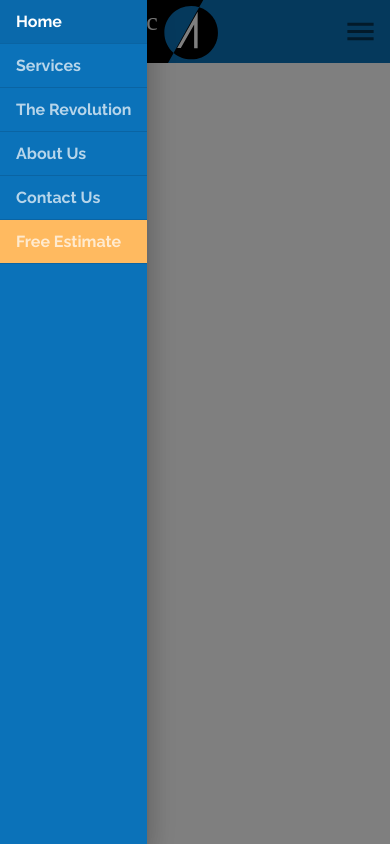
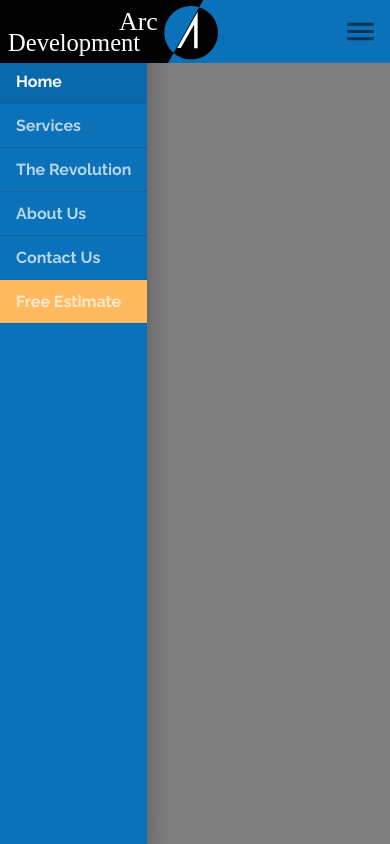
Before and after one commit to daryltct/Arc, a React (Create React App) app: page / in a window 390 px wide. Both pictures are taken after a click on the button 360 px from the left and 31 px from the top of the page. Built offline with nearby package versions, Linux system fonts and the light colour scheme.

Commit message:
Refactor to use map for rendering Tabs and ListItems

```diff
--- a/src/components/ui/Header.js
+++ b/src/components/ui/Header.js
@@ -105,10 +105,16 @@
 		opacity: 0.7
 	},
 	drawerItemSelected: {
+		'& .MuiListItemText-root': {
 			opacity: 1
+		}
 	},
 	drawerItemEstimate: {
 		backgroundColor: theme.palette.common.orange
+	},
+	//clipped appbar
+	appbar: {
+		zIndex: theme.zIndex.modal + 1
 	}
 }));
 
@@ -145,87 +151,63 @@
 	};
 
 	const menuOptions = [
-		{ name: 'Services', link: '/services' },
-		{ name: 'Customer Software Development', link: '/customsoftware' },
-		{ name: 'Mobile App Development', link: '/mobileapps' },
-		{ name: 'Website Development', link: '/websites' }
+		{ name: 'Services', link: '/services', activeIndex: 1, selectedIndex: 0 },
+		{ name: 'Customer Software Development', link: '/customsoftware', activeIndex: 1, selectedIndex: 1 },
+		{ name: 'Mobile App Development', link: '/mobileapps', activeIndex: 1, selectedIndex: 2 },
+		{ name: 'Website Development', link: '/websites', activeIndex: 1, selectedIndex: 3 }
+	];
+
+	const routes = [
+		{ name: 'Home', link: '/', activeIndex: 0 },
+		{
+			name: 'Services',
+			link: '/services',
+			activeIndex: 1,
+			ariaOwns: anchorEl ? 'simple-menu' : undefined,
+			ariaPopup: anchorEl ? 'true' : undefined,
+			mouseOver: (event) => handleClick(event)
+		},
+		{ name: 'The Revolution', link: '/revolution', activeIndex: 2 },
+		{ name: 'About Us', link: '/about', activeIndex: 3 },
+		{ name: 'Contact Us', link: '/contact', activeIndex: 4 }
 	];
 
 	useEffect(
 		() => {
+			//prevent active tab from defaulting upon refresh
+			[ ...menuOptions, ...routes ].forEach((route) => {
 				switch (window.location.pathname) {
-				case '/':
-					if (value !== 0) {
-						setValue(0);
+					case `${route.link}`:
+						if (value !== route.activeIndex) {
+							setValue(route.activeIndex);
+							if (route.selectedIndex && route.selectedIndex !== selectedIndex) {
+								setSelectedIndex(route.selectedIndex);
 							}
-					break;
-				case '/services':
-					if (value !== 1) {
-						setValue(1);
-						setSelectedIndex(0);
-					}
-					break;
-				case '/customsoftware':
-					if (value !== 1) {
-						setValue(1);
-						setSelectedIndex(1);
-					}
-					break;
-				case '/mobileapps':
-					if (value !== 1) {
-						setValue(1);
-						setSelectedIndex(2);
-					}
-					break;
-				case '/websites':
-					if (value !== 1) {
-						setValue(1);
-						setSelectedIndex(3);
-					}
-					break;
-				case '/revolution':
-					if (value !== 2) {
-						setValue(2);
-					}
-					break;
-				case '/about':
-					if (value !== 3) {
-						setValue(3);
-					}
-					break;
-				case '/contact':
-					if (value !== 4) {
-						setValue(4);
-					}
-					break;
-				case '/estimate':
-					if (value !== 5) {
-						setValue(5);
 						}
 						break;
 					default:
 						break;
 				}
+			});
 		},
-		[ value ]
+		[ value, menuOptions, selectedIndex, routes ]
 	);
 
 	const tabs = (
 		<React.Fragment>
 			<Tabs value={value} onChange={handleChange} className={classes.tabContainer} indicatorColor="primary">
-				<Tab className={classes.tab} component={Link} to="/" label="Home" />
+				{routes.map((route, index) => (
 					<Tab
-					aria-owns={anchorEl ? 'simple-menu' : undefined}
-					aria-haspopup={anchorEl ? 'true' : undefined}
-					onMouseOver={(event) => handleClick(event)}
+						key={`${route}${index}`}
 						className={classes.tab}
 						component={Link}
-					to="/services"
-					label="Services"
+						to={route.link}
+						label={route.name}
+						aria-owns={route.ariaOwns}
+						aria-haspopup={route.ariaPopup}
+						onMouseOver={route.mouseOver}
 					/>
-				<Tab className={classes.tab} component={Link} to="/revolution" label="The Revolution" />
-				<Tab className={classes.tab} component={Link} to="/about" label="About Us" />
-				<Tab className={classes.tab} component={Link} to="/contact" label="Contact Us" />
+				))}
 			</Tabs>
 			<Button variant="contained" color="secondary" className={classes.button}>
 				Free Estimate
@@ -238,10 +220,12 @@
 				classes={{ paper: classes.menu }}
 				MenuListProps={{ onMouseLeave: handleClose }}
 				elevation={0}
+				style={{ zIndex: 1302 }}
+				keepMounted
 			>
 				{menuOptions.map((option, index) => (
 					<MenuItem
-						key={option}
+						key={`${option}${index}`}
 						component={Link}
 						to={option.link}
 						classes={{ root: classes.menuItem }}
@@ -269,115 +253,30 @@
 				onClose={() => setOpenDrawer(false)}
 				onOpen={() => setOpenDrawer(true)}
 			>
+				<div className={classes.toolbarMargin} />
 				<List disablePadding>
+					{routes.map((route) => (
 						<ListItem
+							key={`${route}${route.activeIndex}`}
 							divider
 							button
+							component={Link}
+							to={route.link}
+							selected={value === route.activeIndex}
+							classes={{ selected: classes.drawerItemSelected }}
 							onClick={() => {
 								setOpenDrawer(false);
-							setValue(0);
+								setValue(route.activeIndex);
 							}}
-						selected={value === 0}
-						component={Link}
-						to="/"
 						>
-						<ListItemText
-							className={
-								value === 0 ? [ classes.drawerItem, classes.drawerItemSelected ] : classes.drawerItem
-							}
-							disableTypography
-						>
-							Home
+							<ListItemText className={classes.drawerItem} disableTypography>
+								{route.name}
 							</ListItemText>
 						</ListItem>
+					))}
+
 					<ListItem
-						divider
-						button
-						onClick={() => {
-							setOpenDrawer(false);
-							setValue(1);
-						}}
-						selected={value === 1}
-						component={Link}
-						to="/services"
-					>
-						<ListItemText
-							className={
-								value === 1 ? [ classes.drawerItem, classes.drawerItemSelected ] : classes.drawerItem
-							}
-							disableTypography
-						>
-							Services
-						</ListItemText>
-					</ListItem>
-					<ListItem
-						divider
-						button
-						onClick={() => {
-							setOpenDrawer(false);
-							setValue(2);
-						}}
-						selected={value === 2}
-						component={Link}
-						to="/revolution"
-					>
-						<ListItemText
-							className={
-								value === 2 ? [ classes.drawerItem, classes.drawerItemSelected ] : classes.drawerItem
-							}
-							disableTypography
-						>
-							The Revolution
-						</ListItemText>
-					</ListItem>
-					<ListItem
-						divider
-						button
-						onClick={() => {
-							setOpenDrawer(false);
-							setValue(3);
-						}}
-						selected={value === 3}
-						component={Link}
-						to="/about"
-					>
-						<ListItemText
-							className={
-								value === 3 ? [ classes.drawerItem, classes.drawerItemSelected ] : classes.drawerItem
-							}
-							disableTypography
-						>
-							About Us
-						</ListItemText>
-					</ListItem>
-					<ListItem
-						divider
-						button
-						onClick={() => {
-							setOpenDrawer(false);
-							setValue(4);
-						}}
-						selected={value === 4}
-						component={Link}
-						to="/contact"
-					>
-						<ListItemText
-							className={
-								value === 4 ? [ classes.drawerItem, classes.drawerItemSelected ] : classes.drawerItem
-							}
-							disableTypography
-						>
-							Contact Us
-						</ListItemText>
-					</ListItem>
-					<ListItem
-						className={
-							value === 0 ? (
-								[ classes.drawerItemEstimate, classes.drawerItemSelected ]
-							) : (
-								classes.drawerItemEstimate
-							)
-						}
+						classes={{ root: classes.drawerItemEstimate, selected: classes.drawerItemSelected }}
 						divider
 						button
 						onClick={() => {
@@ -407,7 +306,7 @@
 	return (
 		<React.Fragment>
 			<ElevationScroll>
-				<AppBar position="fixed" color="primary">
+				<AppBar className={classes.appbar} position="fixed" color="primary">
 					<Toolbar disableGutters>
 						<Button
 							className={classes.logoContainer}
```
Lines whose indentation alone changed are shown as unchanged.
